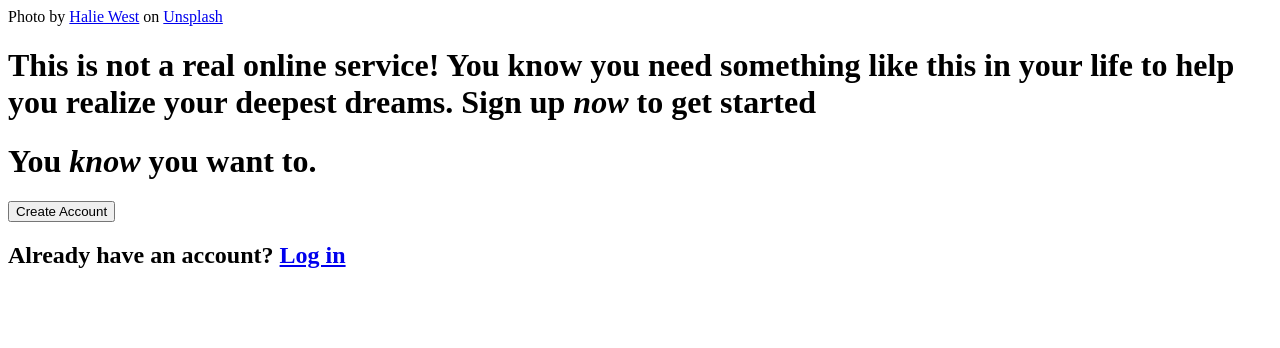
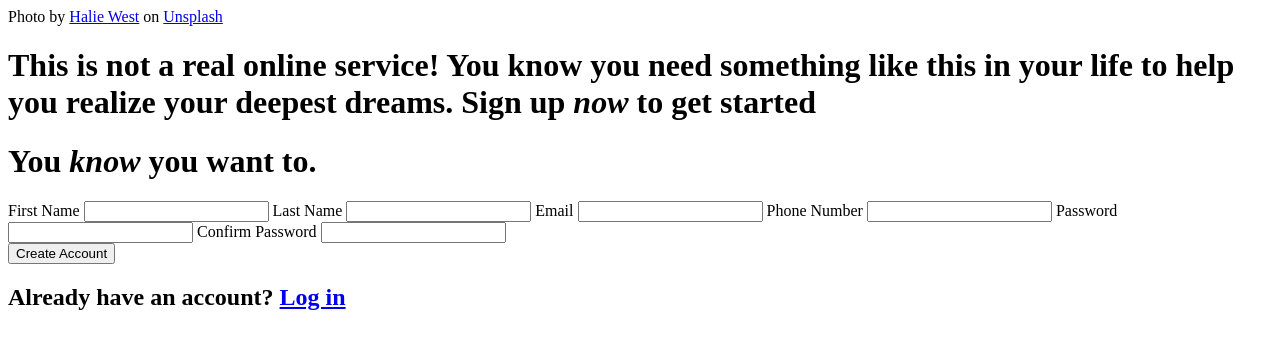
Before and after one commit to 18thompsona/Odin-Signup, a plain HTML site: page index.html in a window 1280 px wide. Drawn offline with Linux system fonts and the light colour scheme.

Commit message:
added form

```diff
--- a/index.html
+++ b/index.html
@@ -24,8 +24,24 @@
                 <h1>You <em>know</em> you want to.</h1>
             </div>
             <div class="form">
-                <form action="POST">
+                <form action="#" method="post">
+                    <label for="first-name">First Name</label>
+                    <input type="text" name="" id="first-name">
 
+                    <label for="last-name">Last Name</label>
+                    <input type="text" name="" id="last-name">
+
+                    <label for="email">Email</label>
+                    <input type="email" name="" id="email">
+
+                    <label for="phone-num">Phone Number</label>
+                    <input type="tel" name="" id="phone-num">
+
+                    <label for="password">Password</label>
+                    <input type="password" name="" id="password">
+
+                    <label for="confirm-password">Confirm Password</label>
+                    <input type="password" name="" id="confirm-password">
                 </form>
             </div>
             <div class="signup">
```
